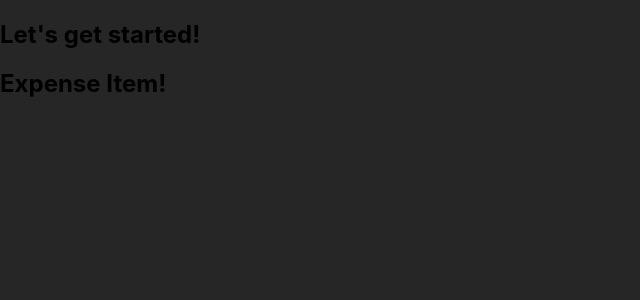
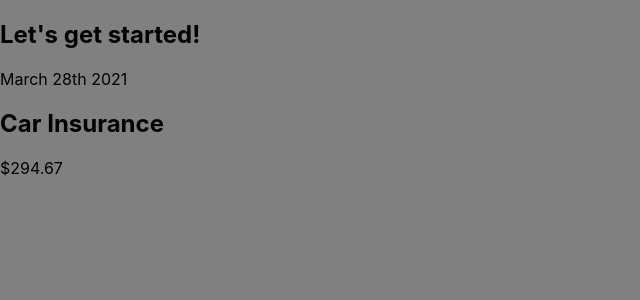
Before and after one commit to kjw-blog/react-complete-guide, a React (Create React App) app: page / in a window 1280 px wide. Shown: the top 300 px of the page, without its empty margins (0-640 px from the left). Built offline with nearby package versions, Linux system fonts and the light colour scheme.

Commit message:
Feat ) 더 복잡한 JSX 코드 작성

```diff
--- a/src/components/ExpenseItem.js
+++ b/src/components/ExpenseItem.js
@@ -1,5 +1,13 @@
 function ExpenseItem() {
-  return <h2>Expense Item!</h2>;
+  return (
+    <div>
+      <div>March 28th 2021</div>
+      <div>
+        <h2>Car Insurance</h2>
+        <div>$294.67</div>
+      </div>
+    </div>
+  );
 }
 
 export default ExpenseItem;
--- a/src/index.css
+++ b/src/index.css
@@ -6,7 +6,7 @@ body {
   -webkit-font-smoothing: antialiased;
   -moz-osx-font-smoothing: grayscale;
 
-  background-color: #272627;
+  background-color: gray;
 }
 
 code {
```
Also changed, not shown: memo/section3_리액트 기초 및 실습컴포넌트/6.더 복잡한 JSX 코드 작성.md (added, +20 -0 lines).
